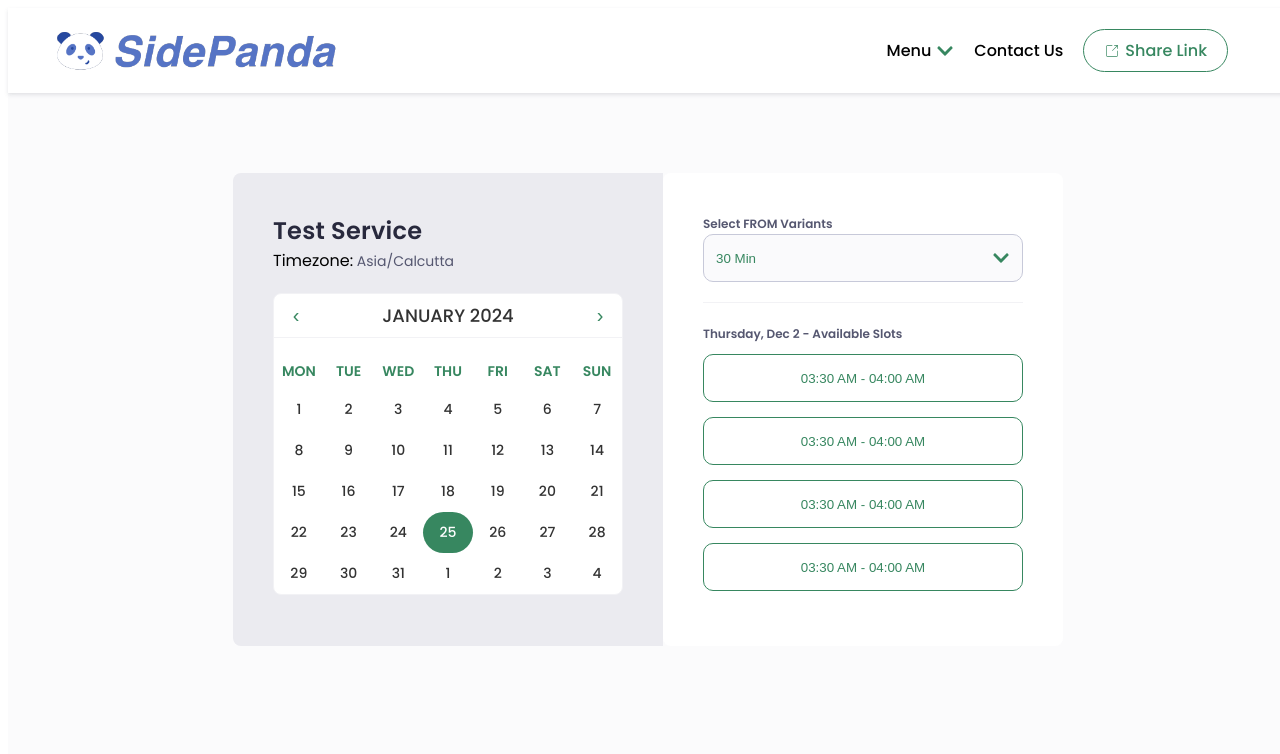
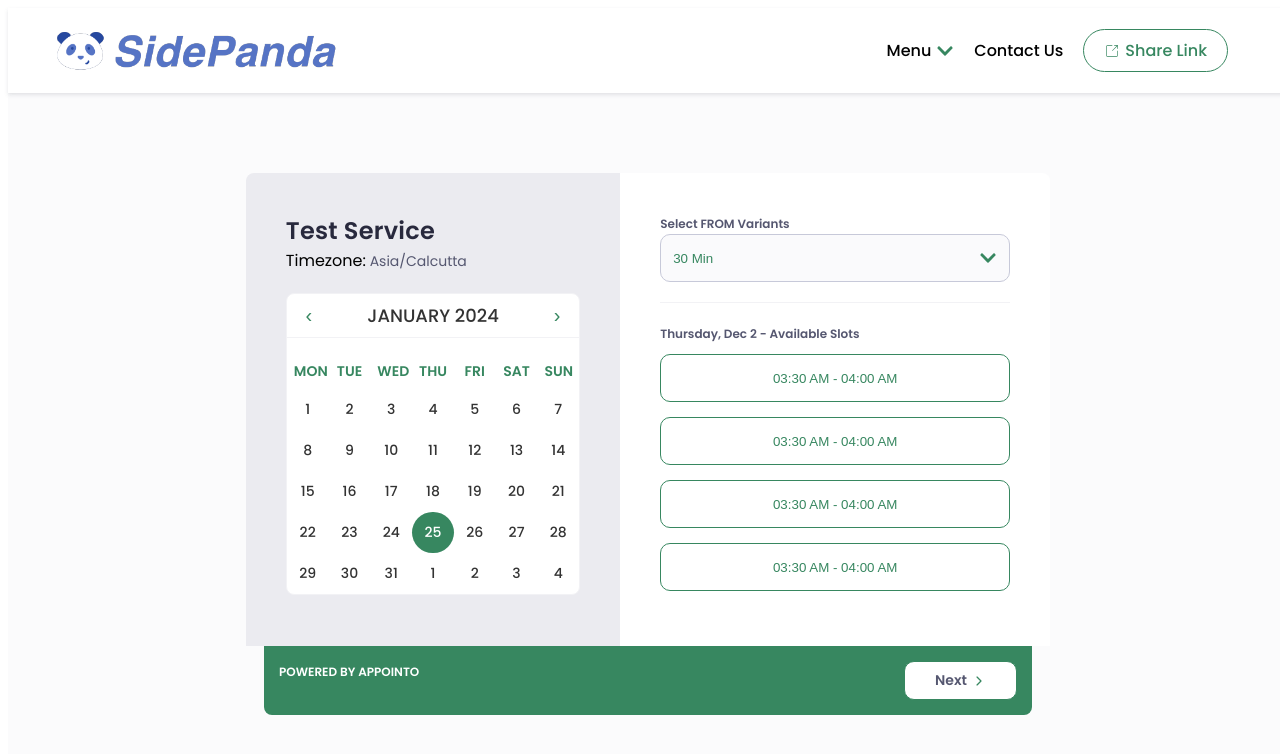
Before and after one commit to iamkunall/sidepanda-appointment-booking-screen, a React (Vite) app: page / in a window 1280 px wide. Shown: the top 754 px of the page. Built offline with nearby package versions, Linux system fonts and the light colour scheme.

Commit message:
fix calender width

```diff
--- a/src/App.css
+++ b/src/App.css
@@ -23,15 +23,27 @@ p {
 
 .container {
   width: 100%;
-  height: 80%;
-
 }
 
 .home-container {
   display: flex;
-  /* align-items: center; */
   justify-content: center;
-  width: 100%;
-  /* height: 100%; */
   padding-top: 80px;
+  min-height: 300px;
 }
+
+
+.columns{
+  display: flex;
+}
+
+.first-column{
+  width: 20%;
+}
+.second-column{
+  width:60%;
+}
+
+.third-column{
+  width: 20%;
+}
--- a/src/App.jsx
+++ b/src/App.jsx
@@ -1,4 +1,4 @@
-import { Header, Calendar, TimeSlots } from './components';
+import { Header, Calendar, TimeSlots, Footer } from './components';
 
 import './App.css';
 
@@ -6,9 +6,17 @@ function App() {
   return (
     <div className="container">
       <Header />
-      <div className="home-container">
-        <Calendar />
-        <TimeSlots />
+      <div className="columns">
+        <div className="first-column" />
+
+        <div className="second-column">
+          <div className="home-container">
+            <Calendar />
+            <TimeSlots />
+          </div>
+          <Footer />
+        </div>
+        <div className="third-column" />
       </div>
     </div>
   );
--- a/src/components/Calender/calender.css
+++ b/src/components/Calender/calender.css
@@ -1,7 +1,8 @@
 .calender-container {
   background: #ebebf0;
   padding: 40px;
-  border-radius:8px 0px 0px 8px;
+  border-radius:8px 0px 0px 0px;
+
 }
 
 .calender-text-wrapper {
@@ -39,6 +40,7 @@
 .react-calendar {
   border: 1px solid #f2f2f5 !important;
   border-radius: 8px;
+  width: auto !important;
 }
 
 .react-calendar__navigation {
--- /dev/null
+++ b/src/components/Footer/footer.css
@@ -0,0 +1,41 @@
+.footer-container {
+  background: var(--Primary-Color);
+  padding: 15px;
+  border-radius: 0px 0px 8px 8px;
+  display: flex;
+  justify-content: space-between;
+}
+
+.footer-text {
+  color: #fff;
+  font-family: Poppins;
+  font-size: 12px;
+  font-style: normal;
+  font-weight: 600;
+  line-height: 21px;
+  text-transform: uppercase;
+}
+
+.footer-next-button {
+  padding: 8px 30px;
+  justify-content: center;
+  align-items: center;
+  border-radius: 10px;
+  border: 1px solid var(--Primary-Color);
+  background: #fff;
+  display: flex;
+  justify-content: center;
+  align-items: center;
+  color: var(--Dark-Dark-2, #555770);
+  font-family: Poppins;
+  font-size: 14px;
+  font-style: normal;
+  font-weight: 600;
+  line-height: 21px;
+}
+
+.footer-button-next {
+  display: flex;
+  color: var(--Primary-Color);
+  margin-left: 5px;
+}
--- /dev/null
+++ b/src/components/Footer/index.jsx
@@ -0,0 +1,19 @@
+import { IoIosArrowForward } from 'react-icons/io';
+
+import './footer.css';
+
+const Footer = () => {
+  return (
+    <div className="footer-container">
+      <p className="footer-text">Powered By Appointo</p>
+      <button className="footer-next-button">
+        Next{' '}
+        <span className="footer-button-next">
+          <IoIosArrowForward />
+        </span>{' '}
+      </button>
+    </div>
+  );
+};
+
+export default Footer;
--- a/src/components/TimeSlots/index.jsx
+++ b/src/components/TimeSlots/index.jsx
@@ -27,7 +27,7 @@ const TimeSlots = () => {
         </button>
         <button className="time-slot-variant-button select-time-slot-button">
           <p>03:30 AM - 04:00 AM</p>
-        </button>
+        </button>{' '}
       </div>
     </div>
   );
--- a/src/components/TimeSlots/timeSlot.css
+++ b/src/components/TimeSlots/timeSlot.css
@@ -1,8 +1,10 @@
 .time-slots-container {
-  width: 25%;
+  background: #ebebf0;
   padding: 40px;
   background-color: #ffffff;
-  border-radius: 8px;
+  border-radius: 0px 8px 0px 0px;
+  min-width:350px;
+;
 }
 
 .variant-wrapper {
@@ -47,6 +49,6 @@
   color: #ffffff;
 }
 
-.select-time-slot-button:first-child{
+.select-time-slot-button:first-child {
   margin-top: 10px;
 }
--- a/src/components/index.jsx
+++ b/src/components/index.jsx
@@ -1,5 +1,6 @@
 import Header from './Header';
 import Calendar from './Calender';
 import TimeSlots from './TimeSlots';
+import Footer from './Footer';
 
-export { Header, Calendar, TimeSlots };
+export { Header, Calendar, TimeSlots, Footer };
```
